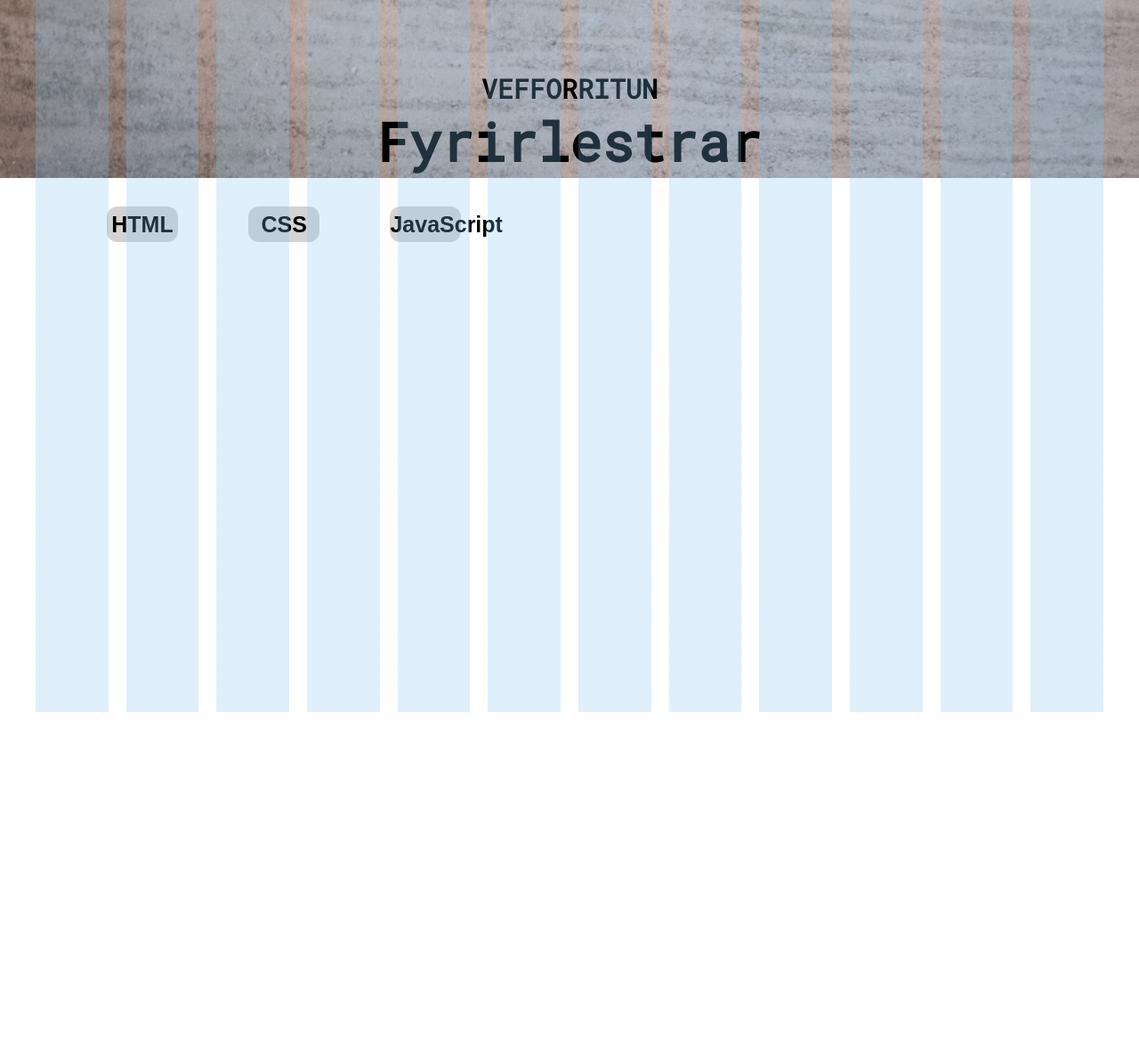
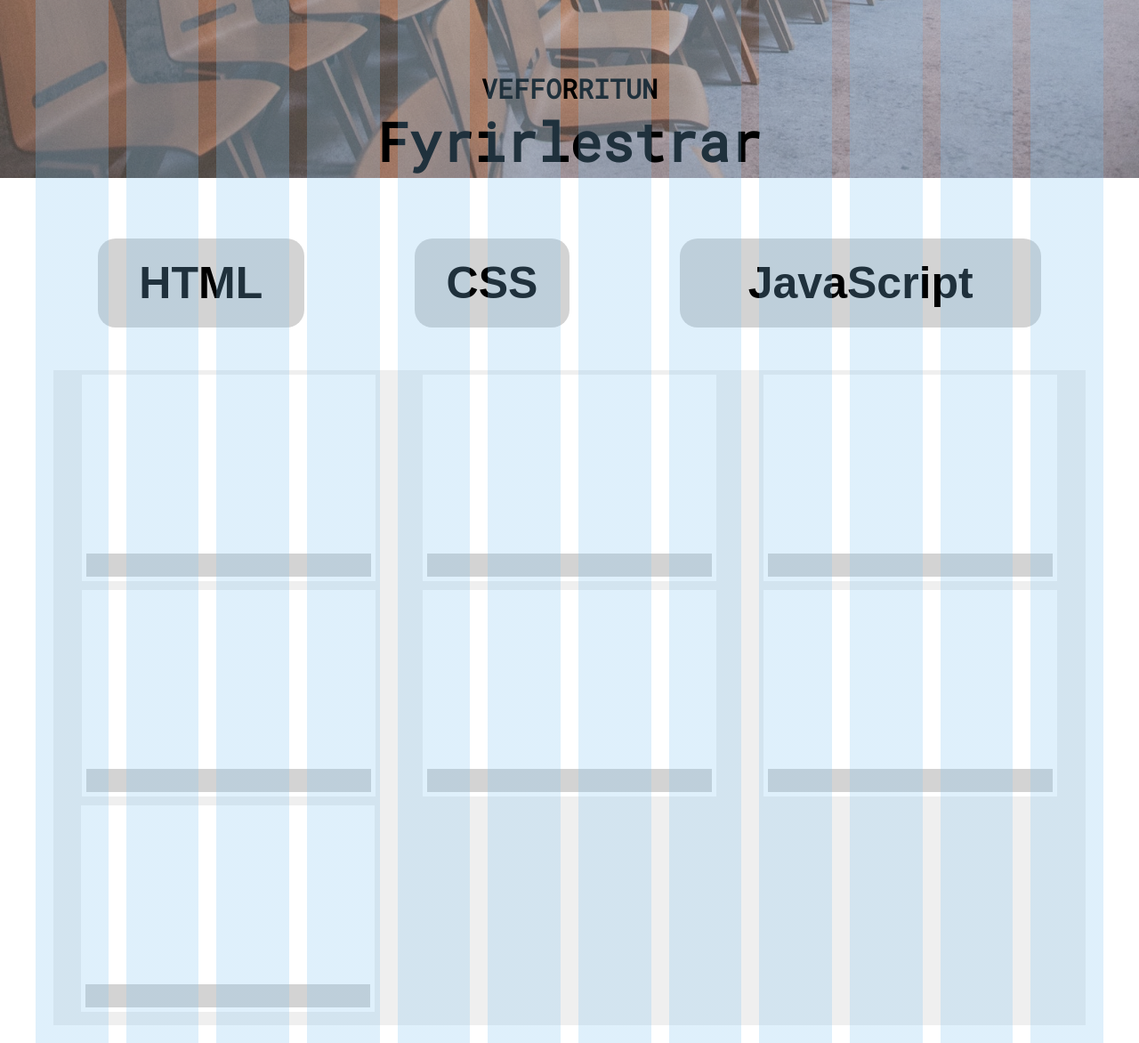
Before and after one commit to jonthorsteins/vefforritun-hopverkefni-2, a plain HTML site: page index.html in a window 1280 px wide. Shown: the whole page at 89% size. Before the commit the page ends 800 px from the top, so only its background shows below. Drawn offline with nearby package versions, Linux system fonts and the light colour scheme; no server answers.

Commit message:
Sett upp sem grid og lagað .scss

```diff
--- a/index.html
+++ b/index.html
@@ -18,16 +18,131 @@
 <body>
    <main>
 
-<div class = "button">
-  <button class="button__html">HTML</button>
-  <button class="button__css">CSS</button>
-  <button class="button__js">JavaScript</button>
-</div>
+ <div class = "button">
+   <button class="button__html">HTML</button>
+   <button class="button__css">CSS</button>
+   <button class="button__js">JavaScript</button>
+ </div>
+
+ <!-- <section class = "img">
+ <ul></ul>
+ </section> -->
+
+ <div class="lectures">
 
 
-   <div class = lectures>
+<section class="lecture">
+  <div id = "lecture__img" class = "lecture__img--0">
+  </div>
 
-  <!--   <section class="lecture">
+   <div id = "lecture__content" class = "lecture__content">
+  <div>
+     <div id = "lecture__category" class = "lecture__category--0">
+    </div>
+
+     <div id = "lecture__title" class = "lecture__title--0">
+   </div>
+   </div>
+  </div>
+</section>
+
+
+<section class="lecture">
+  <div id = "lecture__img" class = "lecture__img--2">
+  </div>
+
+   <div id = "lecture__content" class = "lecture__content">
+  <div>
+     <div id = "lecture__category" class = "lecture__category--1">
+    </div>
+
+     <div id = "lecture__title" class = "lecture__title--1">
+     </div>
+   </div>
+  </div>
+</section>
+
+
+<section class="lecture">
+  <div id = "lecture__img" class = "lecture__img--2">
+  </div>
+
+   <div id = "lecture__content" class = "lecture__content">
+  <div>
+     <div id = "lecture__category" class = "lecture__category--2">
+    </div>
+
+     <div id = "lecture__title" class = "lecture__title--2">
+     </div>
+   </div>
+  </div>
+</section>
+
+
+<section class="lecture">
+  <div id = "lecture__img" class = "lecture__img--3">
+  </div>
+
+   <div id = "lecture__content" class = "lecture__content">
+  <div>
+     <div id = "lecture__category" class = "lecture__category--3">
+    </div>
+
+     <div id = "lecture__title" class = "lecture__title--3">
+     </div>
+   </div>
+  </div>
+</section>
+
+
+<section class="lecture">
+  <div id = "lecture__img" class = "lecture__img--4">
+  </div>
+
+   <div id = "lecture__content" class = "lecture__content">
+  <div>
+     <div id = "lecture__category" class = "lecture__category--4">
+    </div>
+
+     <div id = "lecture__title" class = "lecture__title--4">
+     </div>
+   </div>
+  </div>
+</section>
+
+<section class="lecture">
+  <div id = "lecture__img" class = "lecture__img--5">
+  </div>
+
+   <div id = "lecture__content" class = "lecture__content">
+  <div>
+     <div id = "lecture__category" class = "lecture__category--5">
+    </div>
+
+     <div id = "lecture__title" class = "lecture__title--5">
+     </div>
+   </div>
+  </div>
+</section>
+
+<section class="lecture">
+  <div id = "lecture__img" class = "lecture__img--6">
+  </div>
+
+   <div id = "lecture__content" class = "lecture__content">
+  <div>
+     <div id = "lecture__category" class = "lecture__category--6">
+    </div>
+
+     <div id = "lecture__title" class = "lecture__title--6">
+     </div>
+   </div>
+  </div>
+</section>
+
+  <!--   <div class = lectures>
+
+   <section class="lecture">
           <div>
             <div class = "lecture__text">
             <div>
@@ -38,10 +153,38 @@
       </div>
       </section>
    </div>
+
+
+
+   <div class map__img>
+     <?xml version="1.0" encoding="UTF-8" standalone="no"?>
+     <svg xmlns="http://www.w3.org/2000/svg" xmlns:xlink="http://www.w3.org/1999/xlink" width="369" height="429" viewBox="-268 -358 369 429"><style>
+         @font-face {
+           font-family: 'PT Mono';
+           font-style: normal;
+           font-weight: 400;
+           src: local('PT Mono'), local('PTMono-Regular'), url(http://themes.googleusercontent.com/static/fonts/ptmono/v1/jmle3kzCPnW8O7_gZGRDlQ.woff) format('woff');
+         }
+         .title {
+           font-family: "Georgia";
+           font-weight: bold;
+           font-size: 12px;
+         }
+         .category {
+           font-family: "PT Mono";
+           font-size: 8px;
+         }
+         .wrap {
+           stroke-width: 1px; stroke: #666;
+           fill: none;
+         }
+       </style>
+     <g><image class = "svg__img" xlink:href="img/thumb1.jpg" height= "200" width="150" x = "-250 "y="-250"/>
+       <text x="-240" y="-65" class="title">Title 1</text><text x="-240" y="-85" class="category">Title 2</text><rect x="-252" y="-100" width="150" height="40" class="wrap" rx="4" ry="4"></rect></text></text><text x="-241.5" y="-1.5" class="wraptext"></text><rect x="-250.5" y="-199.5" width="150" height="100" class="wrap" rx="4" ry="4"></rect></g></svg>
+   </div>
 -->
-   <section class = "img">
-   <ul></ul>
-   </section>
+
+   <!--  <img id="facebook-logo" class="svg social-link" src="img/html-boxes.svg"/> -->
 
 
       <script src="src/index.js"></script>
--- a/src/index.js
+++ b/src/index.js
@@ -1,18 +1,20 @@
 //import List from './lib/list';
 const API_URL = '/lectures.json?slug=';
+let count = 0;
 //const json = 'lectures.json';
 
 document.addEventListener('DOMContentLoaded', () => {
   const page = document.querySelector('body');
+  const leaf = document.querySelector('.title');
+  const wraptext = document.querySelector('.category');
+  const svg = document.querySelector('.svg__body');
   const isLecturePage = page.classList.contains('lecture-page');
-
-
 
   if (isLecturePage) {
   } else {
 
     // Notum Ajax til þess að loada inn lectures.json
-    // Appendum því svo sem <li> á index.html
+    // Appendum því svo við viðeigandi element
     $.ajax({
       url: '../lectures.json',
       dataType: 'json',
@@ -20,10 +22,16 @@ document.addEventListener('DOMContentLoaded', () => {
       cache: false,
       success: function(data) {
         $(data.lectures).each(function(index,value) {
-          $("ul").append("<li><img  src='"+ "../" + value.thumbnail + "'></img></li>");
+          //$("ul").append("<li><img src='"+ "../" + value.thumbnail + "'></img></li>");
+          $(".lecture__category--"+count).append("<p>"+  value.category + "</p>");
+          $(".lecture__title--"+count).append("<h1>"+  value.title + "</h1>");
+          $(".lecture__img--"+count).append("<img src='"+ "../" + value.thumbnail + "'></img>");
+          count++;
+
         });
       }
     });
+
 
     //const list = new List();
     //list.load();
--- a/src/styles/button.scss
+++ b/src/styles/button.scss
@@ -1,31 +1,58 @@
 
 button {
-  height: 5vh;
-  width: 10vh;
-  border-radius: 12px;
+  height: 2em;
+  border-radius: 20px;
   border: none;
-  font-size: 25px;
+  font-size: 50px;
   font-weight: bold;
   transition: 0.3s;
   color : #000000;
   background-color : lightgray;
+  display: inline-block;
 }
 
 .button {
-
+  text-align: center;
   margin: 0 auto;
-  margin-bottom: 2em;
-  margin-top: 2em;
+  margin-bottom: 3em;
+  margin-top: 3em;
 
   &__html {
-
+      width: 20%;
   }
 
   &__css {
-    margin-left: 3em;
+    width: 15%;
+    margin-left: 2.4em;
   }
 
   &__js {
-    margin-left: 3em;
+    width: 35%;
+    margin-left: 2.4em;
   }
 }
+
+@media (min-width: 1290px) {
+
+  button {
+    font-size: 25px;
+  }
+
+  .button {
+
+    &__html {
+        width: 5em;
+    }
+
+    &__css {
+      width: 5em;
+      margin-left: 2em;
+    }
+
+    &__js {
+      width: 7em;
+      margin-left: 2em;
+    }
+  }
+
+}
--- a/src/styles/header.scss
+++ b/src/styles/header.scss
@@ -29,7 +29,7 @@ header {
     width: 100%;
     height: 100%;
     text-align: center;
-    background-color: rgba(255, 255, 255, 0.2); /*80% hvítt protection*/
+    background-color: rgba(255, 255, 255, 0.4); /*60% hvítt protection*/
     }
 
   .header {
--- /dev/null
+++ b/src/styles/lectures.scss
@@ -0,0 +1,78 @@
+
+img {
+  width : 100%;
+}
+
+ul {
+  list-style: none;
+}
+
+ text {
+   font-size: 2em;
+ }
+
+
+ .lectures {
+   padding: 5px;
+   background: #11111111;
+   display: flex;
+   flex-wrap: wrap;
+   justify-content: space-around;
+ }
+
+ .lecture {
+   display: flex;
+   flex-direction: column;
+   padding: 5px;
+   background: #fff;
+
+   max-width: 400px;
+   max-height: 300px;
+   min-width: 200px;
+   margin-bottom: 10px;
+
+ }
+
+ #lecture__title {
+   display: flex;
+   flex-direction: row;
+   padding: 5px;
+
+     h1 {
+       font-weight: bold;
+       margin-left: 0.5em;
+     }
+ }
+
+ #lecture__content {
+   margin-top: -1.5em;
+   background-color: lightgray;
+ }
+
+ #lecture__category{
+   margin-top: 1em;
+   word-break: break-word;
+     p {
+       margin-left: 1em;
+     }
+ }
+
+  #lecture__img {
+    height : 220px;
+    width: 320px;
+  }
+
+  .lecture:nth-child(7) {
+    margin-right: 48em;
+  }
+
+@media (min-width: 1200px) {
+
+  ul {
+    -webkit-column-count: 3;
+    -moz-column-count: 3;
+     column-count: 3;
+     list-style: none;
+  }
+
+}
--- a/src/styles/list.scss
+++ /dev/null
@@ -1,32 +0,0 @@
-
-main {
-  margin : $gutter;
-  max-width: $max-width;
-}
-
-img {
-  width : 100%;
-}
-
-ul {
-  list-style: none;
-}
-
-
-
-@media (min-width: 1200px) {
-
-  main {
-    margin-left : 15vh ;
-    max-width: $max-width;
-  }
-
-
-  ul {
-    -webkit-column-count: 3;
-    -moz-column-count: 3;
-    column-count: 3;
-    //margin-left: $gutter;
-    list-style: none;
-  }
-}
--- a/src/styles/styles.scss
+++ b/src/styles/styles.scss
@@ -21,8 +21,9 @@ html { /* stylelint-disable-line */
 
 main {
   max-width: $max-width;
+  margin: 0 auto;
+  padding: $gutter;
 }
-
 
 h1,h2,h3{
   font-family: $font-headline;
@@ -34,5 +35,5 @@ img { /* stylelint-disable-line */
 
 // TODO import
 @import "header.scss";
-@import "list.scss";
+@import "lectures.scss";
 @import "button.scss";
```
Also changed, not shown: dist/styles.css.
